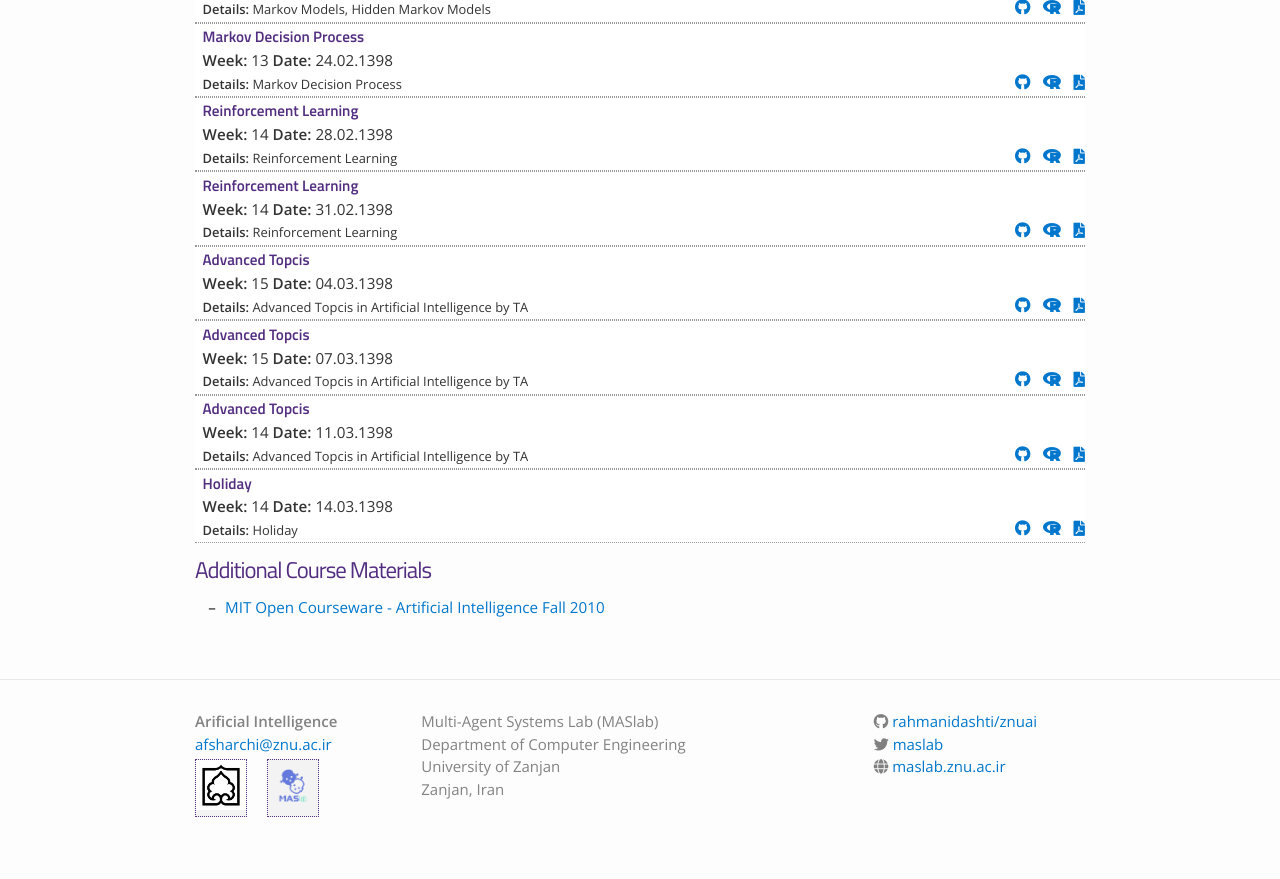
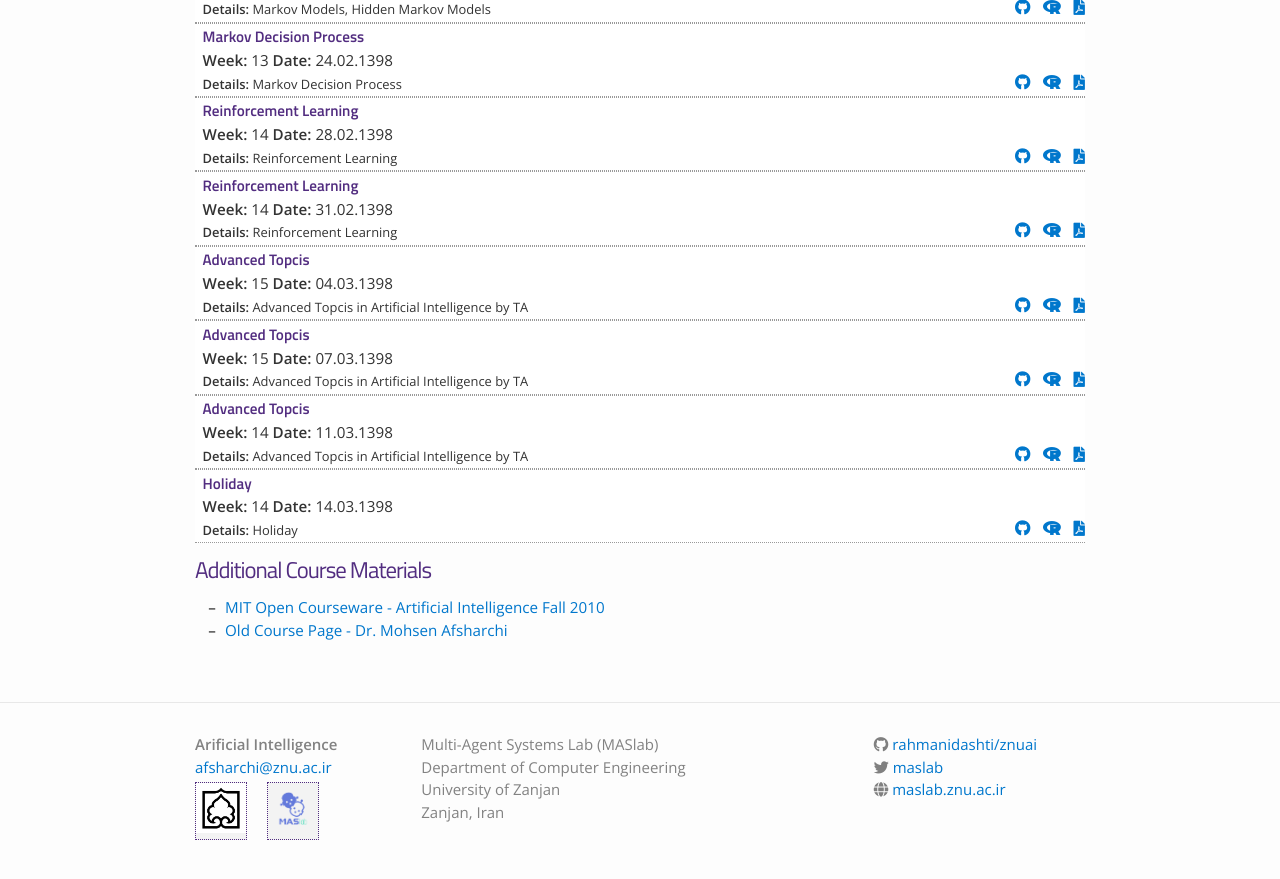
Before and after one commit to rahmanidashti/znuai, a Jekyll site: the page built from materials.md, in a window 1280 px wide and 900 px high, scrolled down 2212 px. Shown: the top 879 px of the window. Built offline with Jekyll 4.4.1, drawn with Linux system fonts in a browser that asks for light colours; nearby versions of some CDN libraries.

Commit message:
Update materials.md

```diff
--- a/materials.md
+++ b/materials.md
@@ -48,3 +48,4 @@ embedded in the user's browser, by default. The bottom right icons link to the G
 
 # Additional Course Materials
 - [MIT Open Courseware - Artificial Intelligence Fall 2010](https://ocw.mit.edu/courses/electrical-engineering-and-computer-science/6-034-artificial-intelligence-fall-2010/)
+- [Old Course Page - Dr. Mohsen Afsharchi](http://cv.znu.ac.ir/afsharchim/AI/AI.htm)
```
